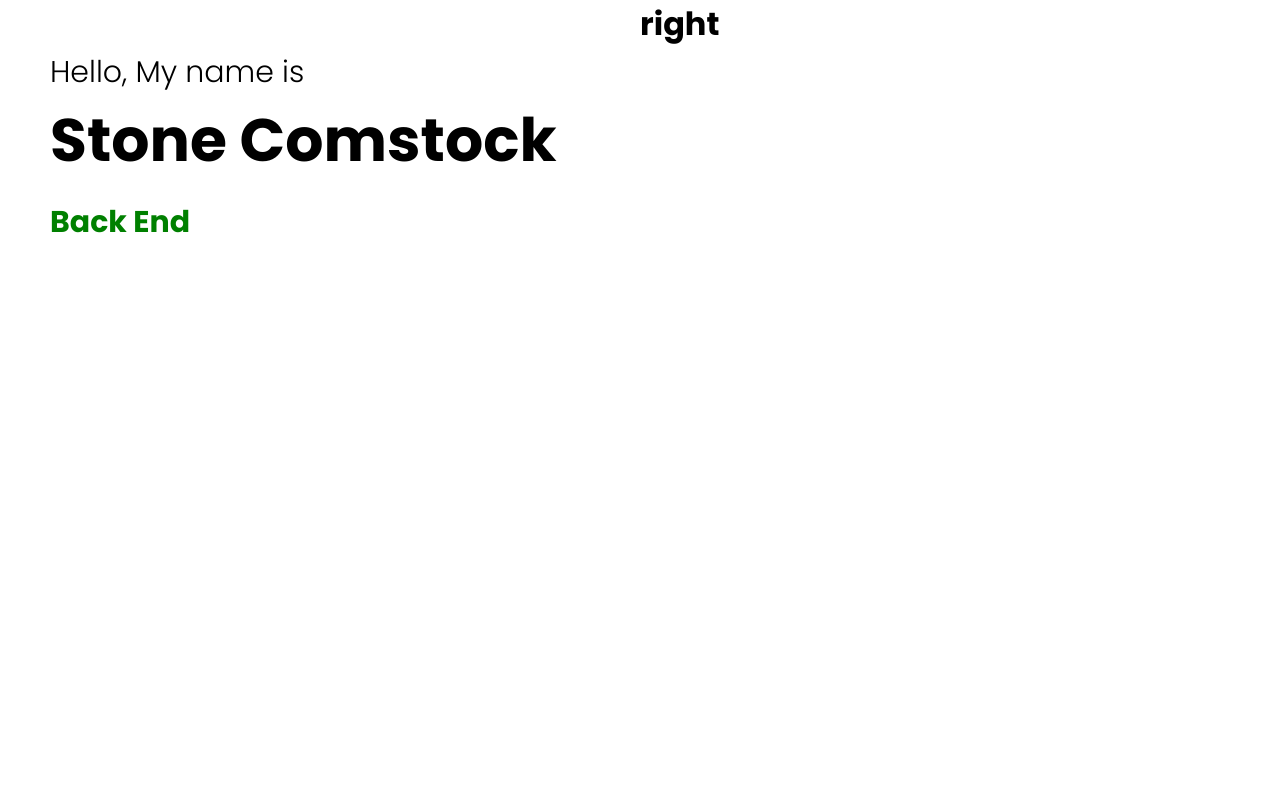
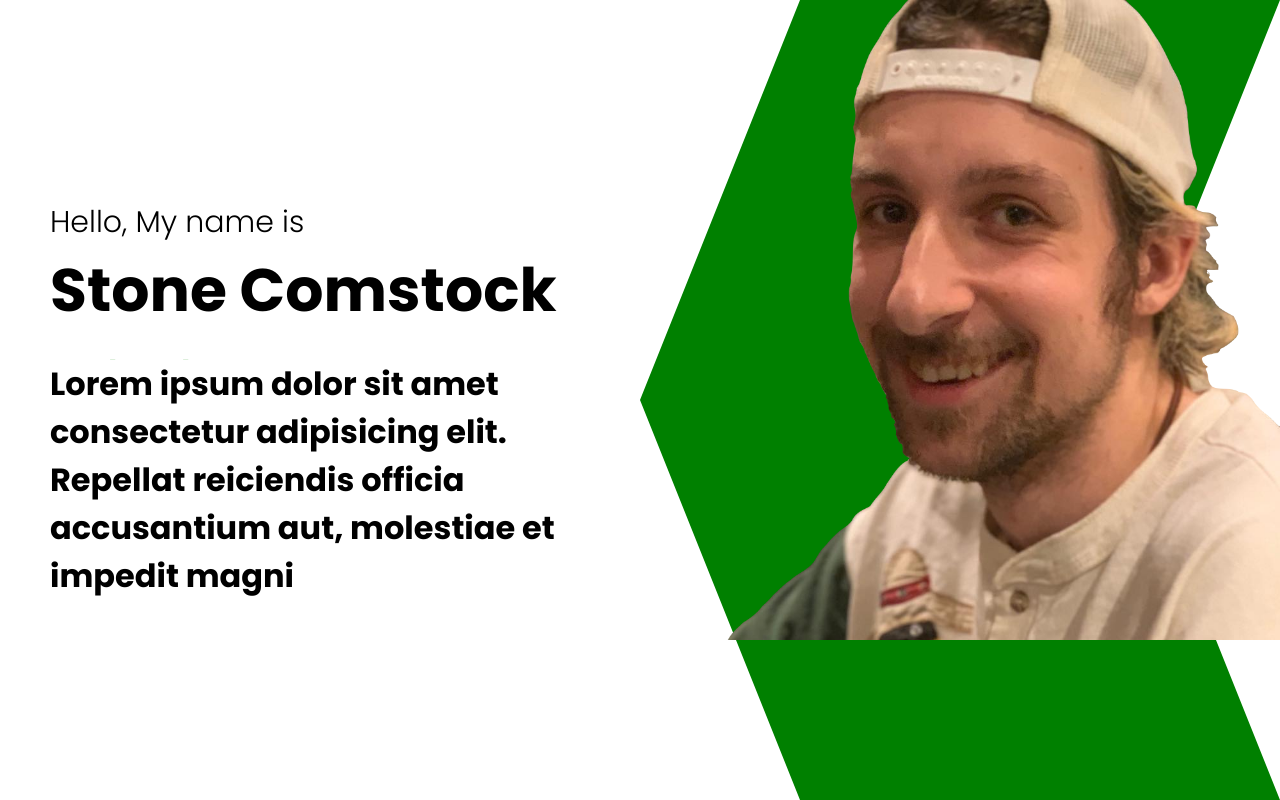
Before and after one commit to stone-com/react-portfolio, a React (Create React App) app: page / in a window 1280 px wide. Built offline with nearby package versions, Linux system fonts and the light colour scheme.

Commit message:
added image and background, more css

```diff
--- a/src/components/intro/Intro.jsx
+++ b/src/components/intro/Intro.jsx
@@ -1,5 +1,6 @@
 import React from 'react';
 import './intro.css';
+import Me from '../../img/me.png'
 
 function Intro() {
   return (
@@ -16,9 +17,16 @@ function Intro() {
               <div className='intro-title-item'>UI / UX</div>
             </div>
           </div>
+          <div className='intro-description'>
+            Lorem ipsum dolor sit amet consectetur adipisicing elit. Repellat
+            reiciendis officia accusantium aut, molestiae et impedit magni
+          </div>
         </div>
       </div>
-      <div className='intro-right'>right</div>
+      <div className='intro-right'>
+        <div className="intro-bg"></div>
+      <img src={Me} alt="" className="intro-img" />
+      </div>
     </div>
   );
 }
--- a/src/components/intro/intro.css
+++ b/src/components/intro/intro.css
@@ -5,40 +5,43 @@
 
 .intro-left {
   flex: 1;
+  display: flex;
+  align-items: center;
+  justify-content: center;
 }
 
 .intro-right {
   flex: 1;
+  position: relative;
 }
 
 .intro-left-wrapper {
   padding: 50px;
+  height: 50%;
+  display: flex;
+  flex-direction: column;
+  justify-content: space-between;
 }
+
 .intro-intro {
   font-size: 30px;
   font-weight: 300;
 }
+
 .intro-name {
   font-size: 60px;
 }
+
 .intro-title {
+  height: 50px;
   overflow: hidden;
-  height: 50px;
-}
-
-.intro-title-item {
-  height: 50px;
-  font-size: 30px;
-  font-weight: bold;
-  color: green;
-  display: flex;
-  align-items: center;
 }
 
 .intro-title-wrapper {
   height: 100%;
   animation: move 10s ease-in-out infinite alternate;
 }
+
 @keyframes move {
   33% {
     transform: translateY(-50px);
@@ -50,3 +53,26 @@
     transform: translateY(-150px);
   }
 }
+.intro-title-item {
+  height: 50px;
+  font-size: 30px;
+  font-weight: bold;
+  color: #59b256;
+  display: flex;
+  align-items: center;
+}
+.intro-img {
+  width: 100%;
+  object-fit: cover;
+  position: absolute;
+}
+
+.intro-bg {
+    clip-path: polygon(100% 0%, 75% 50%, 100% 100%, 25% 100%, 0% 50%, 25% 0%);
+    background-color: green;
+    width: 100%;
+    height: 100%;
+    position: absolute;
+    top: 0;
+    right: 0;
+}
```
Also changed, not shown: src/img/me.png (added).
